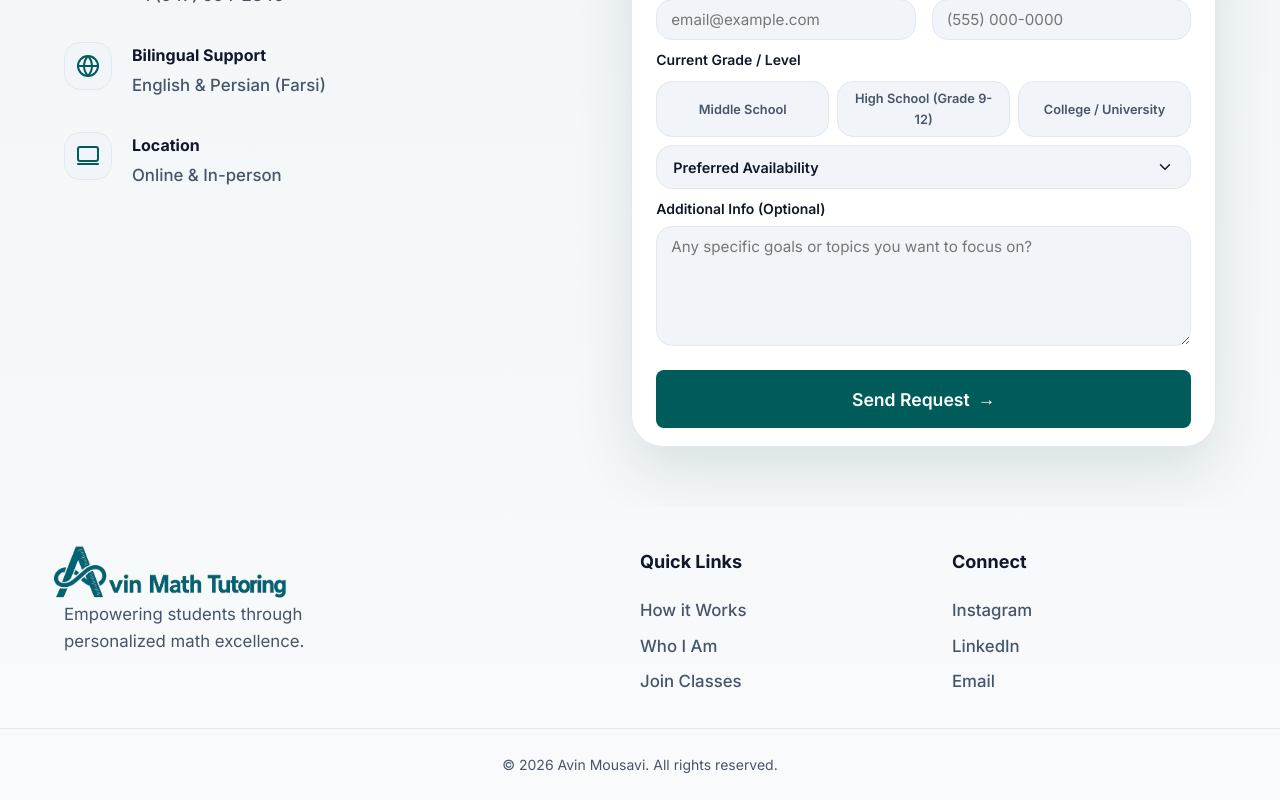
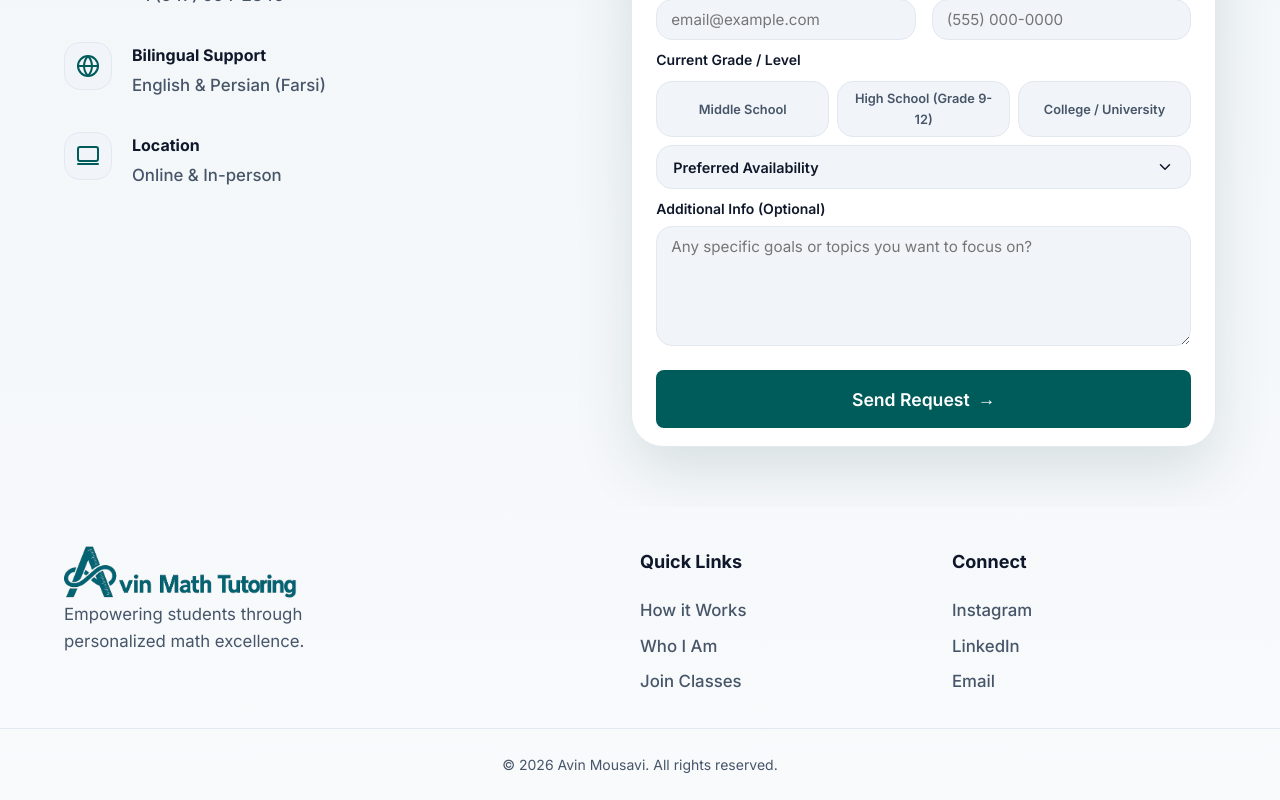
Before and after one commit to parsaabbasian/Math_Tutoring, a Next.js app: page / in a window 1280 px wide. Shown: the part 2381-3181 px from the top of the page. Built offline with nearby package versions, Linux system fonts and the light colour scheme.

Commit message:
Final 1px horizontal adjustment for footer logo alignment

```diff
--- a/src/app/components/Footer.module.css
+++ b/src/app/components/Footer.module.css
@@ -18,7 +18,7 @@
   height: 60px;
   width: auto;
   object-fit: contain;
-  margin-left: -15px;
+  margin-left: -5px;
   margin-top: -5px;
   margin-bottom: -10px;
 }
@@ -70,7 +70,9 @@
     text-align: center;
   }
 
-  .brand, .links, .socials {
+  .brand,
+  .links,
+  .socials {
     display: flex;
     flex-direction: column;
     align-items: center;
```
